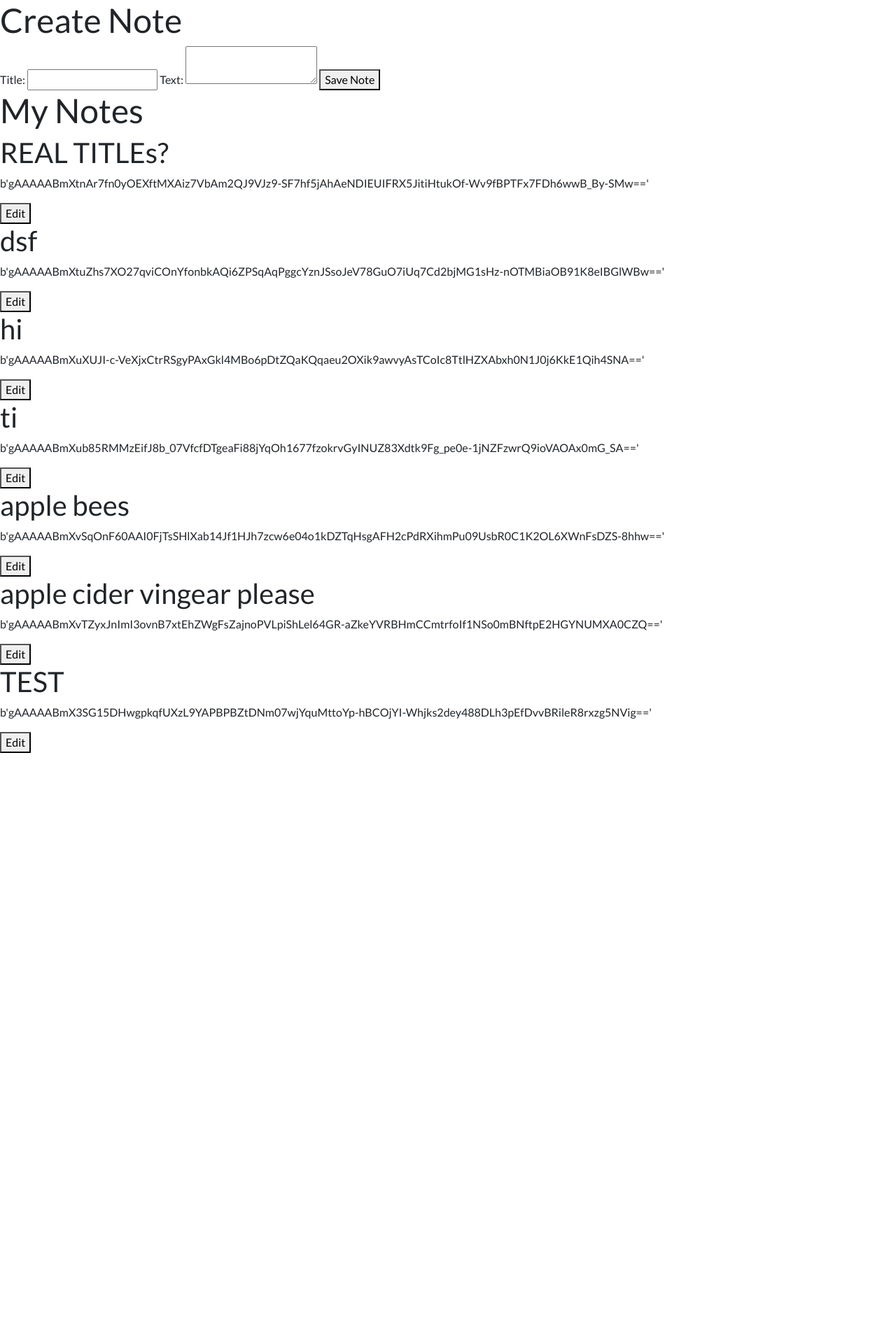
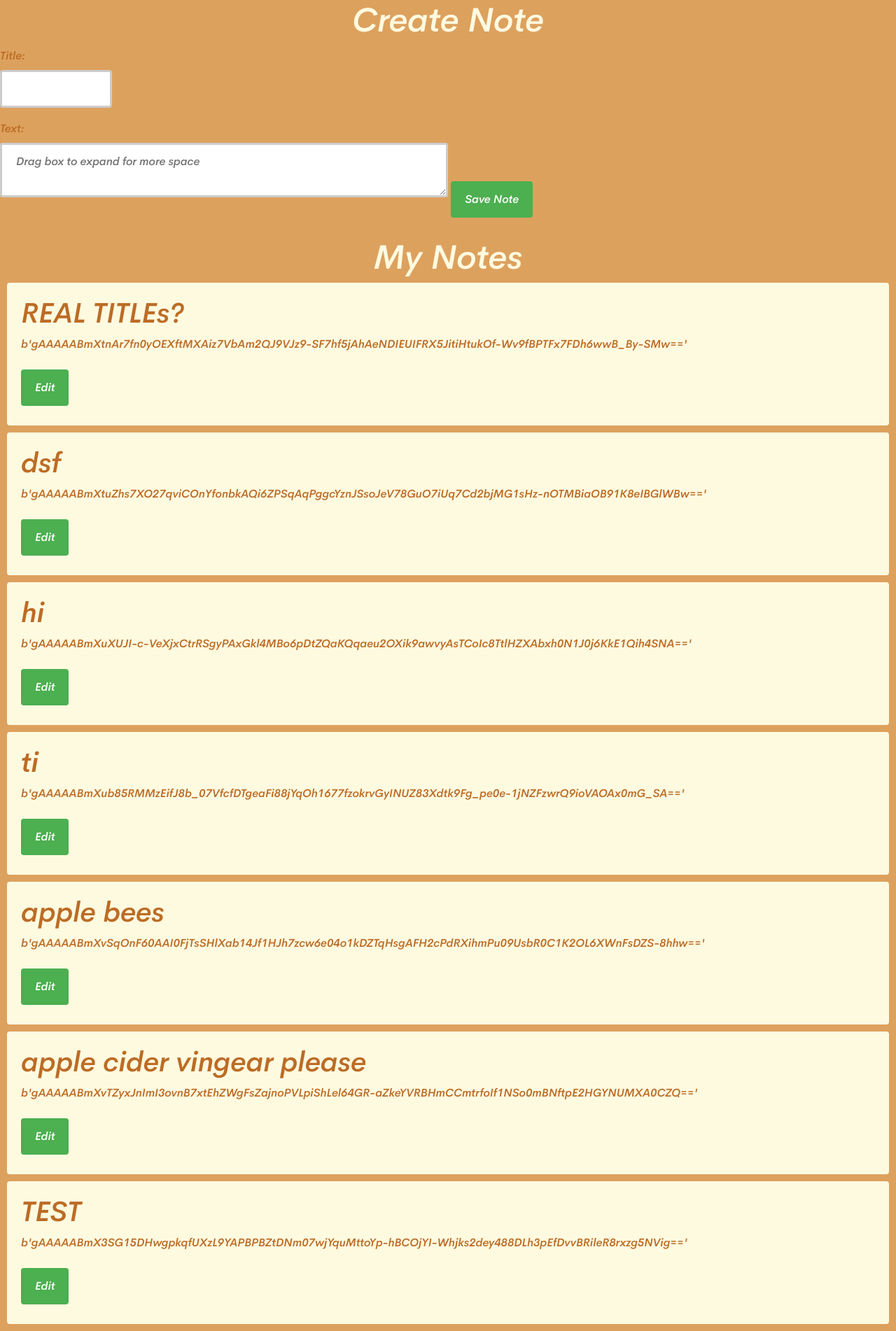
Before and after one commit to Zizo0004/SecureNotes, a Django app: page /home/ in a window 1280 px wide. Shown: the whole page at 70% size. Before the commit the page ends 1076 px from the top, so only its background shows below. Run offline with Django 5.2, Linux system fonts and the light colour scheme; a user stored in the database is signed in; data comes from the database, SQL or seed files in the repository; both versions use the stored data as it was after the commit.

Commit message:
design added

```diff
--- /dev/null
+++ b/notes/static/notes/css/style.css
@@ -0,0 +1,106 @@
+@font-face {
+    font-family: 'cerebi';
+    src: url('/static/notes/fonts/Cerebri Sans SemiBold Italic.ttf') format('truetype');
+    font-weight: normal;
+    font-style: normal;
+  }
+  h1{
+    display: flex;
+    justify-content: center;
+    align-items: center;
+    color: #fefae0;
+  }
+  body {
+    font-family: 'cerebi' !important;
+    background-color: #dda15e;
+    color: #bc6c25;
+    border-color: #fefae0;
+}
+
+form {
+    margin-bottom: 20px;
+}
+
+label {
+    display: block;
+    margin-top: 10px;
+}
+
+input[type="text"]{
+    width: 12.5%;
+    padding: 12px 20px;
+    margin: 8px 0;
+    display: inline-block;
+    border: 3px solid #ccc;
+    border-radius: 4px;
+    box-sizing: border-box;
+}
+#text{
+  width: 50%;
+  height: 100%;
+  padding: 12px 20px;
+  margin: 8px 0;
+  display: inline-block;
+  border: 3px solid #ccc;
+  border-radius: 4px;
+  box-sizing: border-box;
+}
+
+button {
+    background-color: #4CAF50;
+    color: white;
+    padding: 14px 20px;
+    margin: 8px 0;
+    border: none;
+    border-radius: 4px;
+    cursor: pointer;
+}
+
+.note {
+    border: 5px solid #fefae0;
+    padding: 15px;
+    margin-bottom: 10px;
+    margin-left: 10px;
+    margin-right: 10px;
+    border-radius: 4px;
+    background-color: #fefae0;
+}
+
+.modal {
+    display: none;
+    position: fixed;
+    z-index: 1;
+    left: 0;
+    top: 0;
+    width: 100%;
+    height: 100%;
+    overflow: auto;
+    background-color: rgba(0,0,0,0.4);
+}
+
+.modal-content {
+    background-color: #fefefe;
+    margin: 15% auto;
+    padding: 20px;
+    border: 1px solid #888;
+    width: 30%;
+}
+
+.modal-header {
+    padding: 2px 16px;
+    display: flex;
+    align-items: center;
+    justify-content: center;
+    background-color: #5cb85c;
+    color: white;
+}
+
+.modal-body {
+    height: 100%;
+}
+
+.modal-footer {
+    padding: 2px 16px;
+    background-color: #5cb85c;
+    color: white;
+}
--- a/notes/templates/notes/base.html
+++ b/notes/templates/notes/base.html
@@ -1,3 +1,4 @@
+{% load static %}
 <!DOCTYPE html>
 <html lang="en">
 <head>
--- a/notes/templates/notes/home.html
+++ b/notes/templates/notes/home.html
@@ -1,8 +1,9 @@
 {% extends 'notes/base.html' %}
-
 {% block content %}
 <link rel="stylesheet" type="text/css" href="https://bootswatch.com/5/flatly/bootstrap.min.css">
-
+{% load static %}
+<link rel="stylesheet" href="{% static 'notes/css/style.css' %}">
+<body>
   <h1>Create Note</h1>
   <form id="note-form" method="post">
       {% csrf_token %}
@@ -10,7 +11,7 @@
       <input type="text" id="title" name="title" required>
 
       <label for="text">Text:</label>
-    <textarea id="text" name="text" required></textarea>
+      <textarea id="text" placeholder="Drag box to expand for more space" name="text" required></textarea>
 
       <button type="button" id="save-note">Save Note</button>
   </form>
@@ -31,22 +32,49 @@
 
   <div id="edit-modal" class="modal">
       <div class="modal-content">
-      <span class="close">&times;</span>
+          <div class="modal-header">
               <h2>Edit Note</h2>
+          </div>
+          <div class="modal-body">
               <form id="edit-form">
+                  <input type="hidden" id="note-id-input" name="note_id">
                   <input type="text" id="edit-title" placeholder="Title">
                   <textarea id="edit-text" placeholder="Text"></textarea>
-        <button type="submit">Save</button>
               </form>
           </div>
+          <div class="modal-footer">
+              <button type="submit" form="edit-form">Save</button>
           </div>
+      </div>
+  </div>
+</body>
 
 
 {% block script %}
   <script src="https://code.jquery.com/jquery-3.6.0.min.js"></script>
   <script>
-    console.log("Script started");
+     var currentNoteId;
+    function openEditModal(noteId) {
+      currentNoteId = noteId;
+  // Send an AJAX request to fetch the note data
+  $.ajax({
+    url: `{% url 'updateNotes' %}?note_id=${noteId}`,
+    type: 'GET',
+    success: function(response) {
+      // Populate the edit form with the note data
+      $('#edit-title').val(response.note.fields.title);
+      $('#edit-text').val(response.note.fields.text);
 
+      // Show the edit modal
+      $('#edit-modal').show();
+    },
+    error: function(xhr, status, error) {
+      console.log("AJAX error");
+      console.log("Status:", status);
+      console.log("Error:", error);
+    }
+  });
+}
     function displayNotes() {
       $.ajax({
         url: '{% url "displayNotes" %}',
@@ -81,10 +109,43 @@
         }
       });
     }
-    displayNotes()
+    $('#edit-form').submit(function(event) {
+  event.preventDefault(); // Prevent the form from submitting normally
+
+  var noteId = currentNoteId
+  var updatedTitle = $('#edit-title').val();
+  var updatedText = $('#edit-text').val();
+
+  // Send an AJAX request to update the note
+  $.ajax({
+    url: `{% url 'changeNotes' %}`,
+    type: 'POST',
+    data: {
+      'note_id': noteId,
+      'title': updatedTitle,
+      'text': updatedText,
+      'csrfmiddlewaretoken': '{{ csrf_token }}' // Include the CSRF token
+    },
+    success: function(response) {
+    var noteElement = $(`.note[data-note-id="${noteId}"]`);
+
+    // Update the note display
+    noteElement.find('h2').text(updatedTitle);
+    noteElement.find('p').text(updatedText);
+      $('#edit-modal').hide();
+    },
+    error: function(xhr, status, error) {
+      console.log("AJAX error");
+      console.log("Status:", status);
+      console.log("Error:", error);
+    }
+  });
+});
 
 
 
+
+    displayNotes()
     $(document).ready(function() {
       console.log("Document ready");
 
--- a/notes/urls.py
+++ b/notes/urls.py
@@ -11,4 +11,5 @@ urlpatterns = [
     path('display-notes/',views.displayNotes,name="displayNotes"),
     path('test/', TemplateView.as_view(template_name='notes/test.html'), name='test'),
     path('update-notes/',views.updateNotes,name="updateNotes"),
+    path('change-notes/',views.changeNotes,name="changeNotes"),
 ]
--- a/notes/views.py
+++ b/notes/views.py
@@ -102,3 +102,18 @@ def updateNotes(request):
       }
     }
     return JsonResponse({'note':note_data})
+
+def changeNotes(request):
+  if request.method == 'POST':
+      note_id = request.POST.get('note_id')
+      title = request.POST.get('title')
+      text = request.POST.get('text')
+
+      note = Notes.objects.get(pk=note_id)
+      note.title = title
+      note.text = text
+      note.save()
+
+      return JsonResponse({'success': True})
+  else:
+      return JsonResponse({'success': False, 'error': 'Invalid request method'})
```
Also changed, not shown: SecureNotes/settings.py (+5 -2 lines), db.sqlite3, notes/static/notes/fonts/Cerebri Sans Bold Italic.ttf (added), notes/static/notes/fonts/Cerebri Sans Bold.ttf (added), notes/static/notes/fonts/Cerebri Sans Book Italic.ttf (added), notes/static/notes/fonts/Cerebri Sans Book.ttf (added), notes/static/notes/fonts/Cerebri Sans ExtraBold Italic.ttf (added), notes/static/notes/fonts/Cerebri Sans ExtraBold.ttf (added), notes/static/notes/fonts/Cerebri Sans Heavy.ttf (added), notes/static/notes/fonts/Cerebri Sans Italic.ttf (added), notes/static/notes/fonts/Cerebri Sans SemiBold Italic.ttf (added), notes/static/notes/fonts/Cerebri Sans SemiBold.ttf (added). Lines whose indentation alone changed are shown as unchanged.
